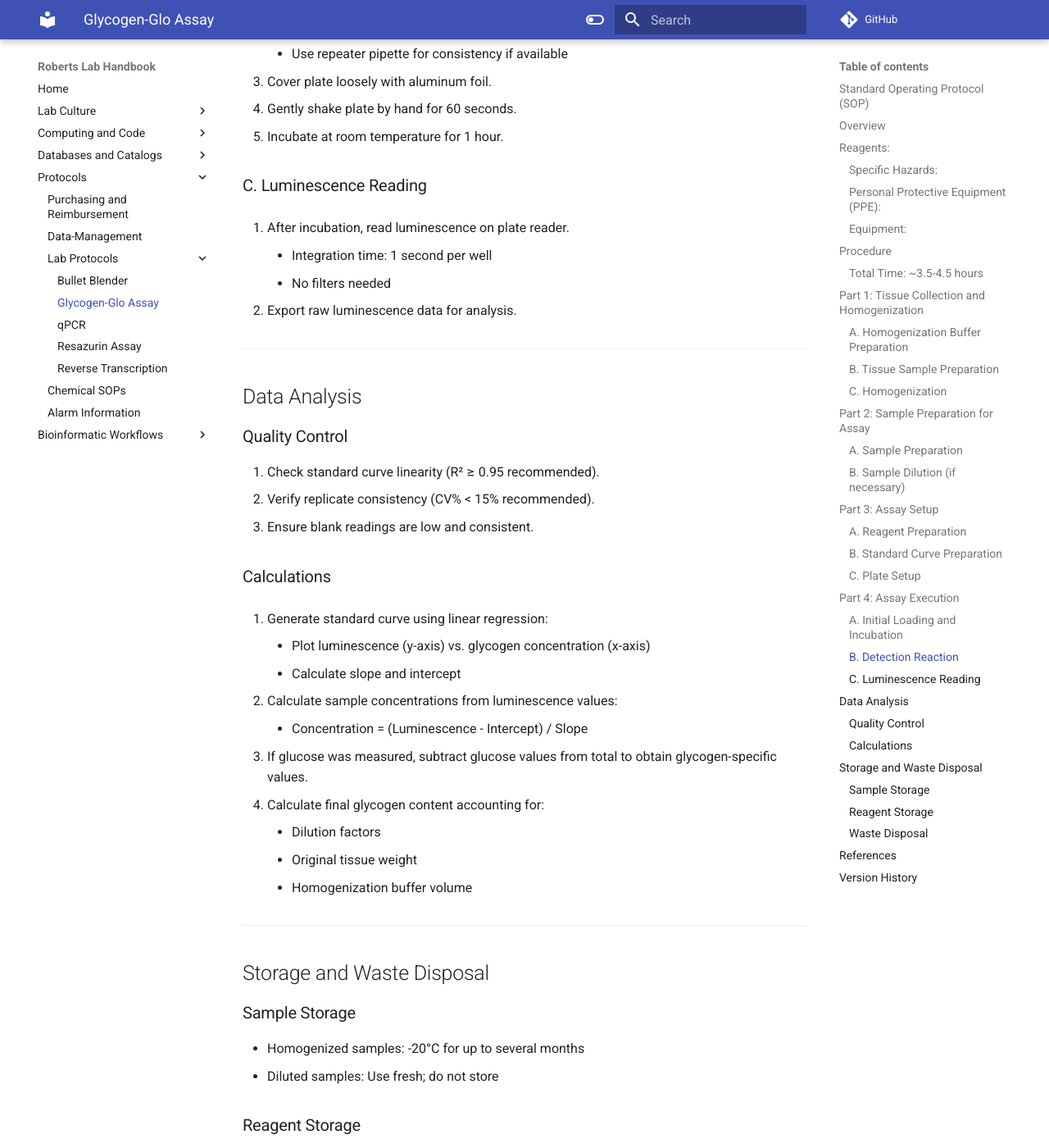
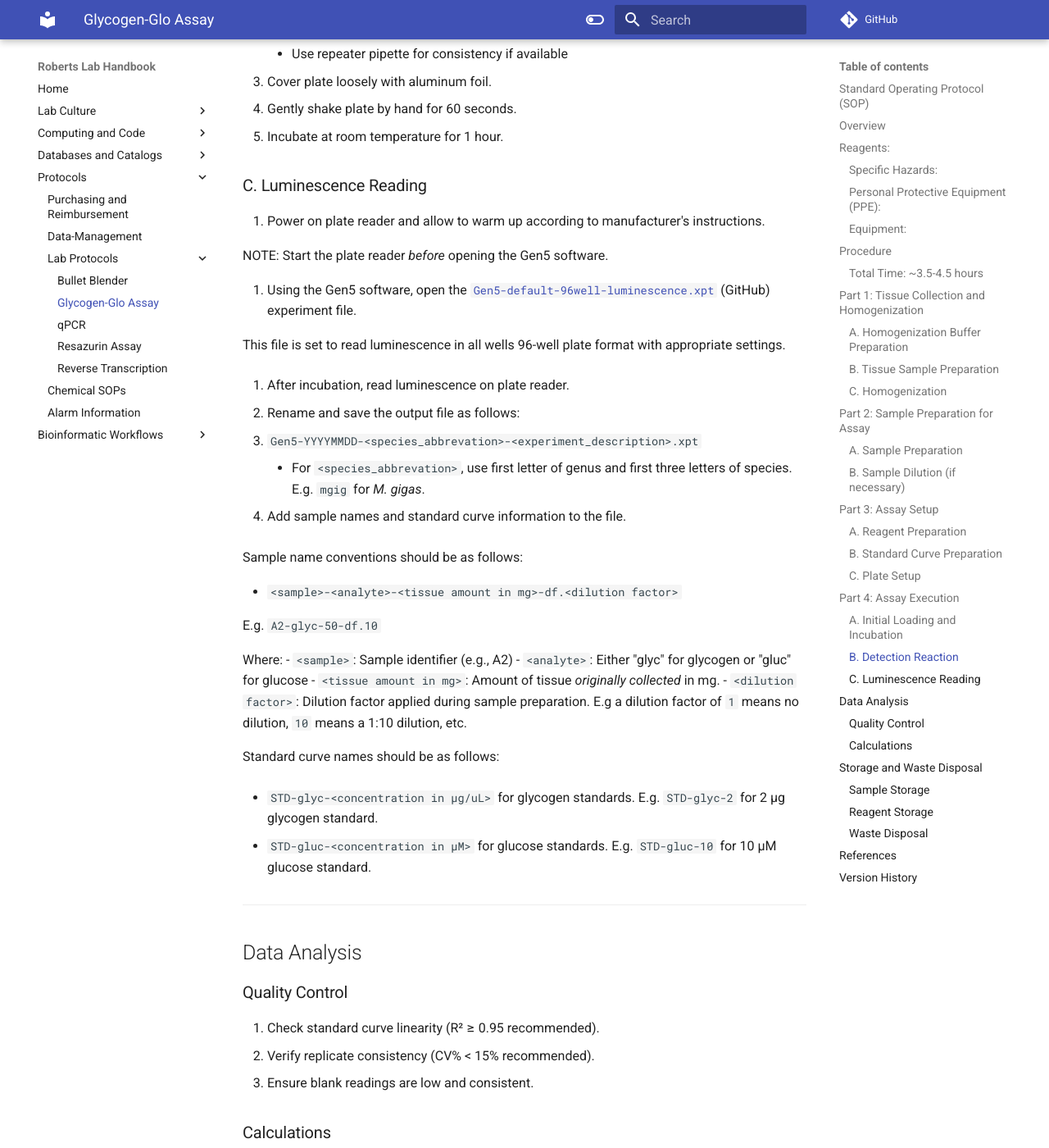
Before and after one commit to RobertsLab/resources, an MkDocs documentation site: the page built from docs/protocols/protocol-glycogen-glo-assay.md, in a window 1280 px wide and 1400 px high, scrolled down 6784 px. Shown: the whole window at 82% size. Built offline with MkDocs 1.6.1 and Material for MkDocs 9.7.7, drawn with Linux system fonts in a browser that asks for light colours; comment, search, counter and statistics services are not loaded.

Commit message:
Enhance luminescence reading section with detailed instructions for plate reader setup and data naming conventions

```diff
--- a/docs/protocols/protocol-glycogen-glo-assay.md
+++ b/docs/protocols/protocol-glycogen-glo-assay.md
@@ -228,11 +228,43 @@ Perform 1:10 dilutions: 10µL standard in 90µL dilution buffer.
 
 ### C. Luminescence Reading
 
-1. After incubation, read luminescence on plate reader.
-    - Integration time: 1 second per well
-    - No filters needed
+1. Power on plate reader and allow to warm up according to manufacturer's instructions.
 
-2. Export raw luminescence data for analysis.
+NOTE: Start the plate reader _before_ opening the Gen5 software.
+
+2. Using the Gen5 software, open the [`Gen5-default-96well-luminescence.xpt`](https://github.com/RobertsLab/sormi-assay-development/blob/main/Glycogen/data/plate_reader_files/Gen5-default-96well-luminescence.xpt) (GitHub) experiment file.
+
+This file is set to read luminescence in all wells 96-well plate format with appropriate settings.
+
+3. After incubation, read luminescence on plate reader.
+
+4. Rename and save the output file as follows:
+
+- `Gen5-YYYYMMDD-<species_abbrevation>-<experiment_description>.xpt`
+
+    - For `<species_abbrevation>`, use first letter of genus and first three letters of species. E.g. `mgig` for _M. gigas_.
+
+
+4. Add sample names and standard curve information to the file.
+
+Sample name conventions should be as follows:
+
+- `<sample>-<analyte>-<tissue amount in mg>-df.<dilution factor>`
+
+E.g. `A2-glyc-50-df.10`
+
+Where:
+- `<sample>`: Sample identifier (e.g., A2)
+- `<analyte>`: Either "glyc" for glycogen or "gluc" for glucose
+- `<tissue amount in mg>`: Amount of tissue _originally collected_ in mg.
+- `<dilution factor>`: Dilution factor applied during sample preparation. E.g a dilution factor of `1` means no dilution, `10` means a 1:10 dilution, etc.
+
+Standard curve names should be as follows:
+
+- `STD-glyc-<concentration in µg/uL>` for glycogen standards. E.g. `STD-glyc-2` for 2 µg glycogen standard.
+
+- `STD-gluc-<concentration in µM>` for glucose standards. E.g. `STD-gluc-10` for 10 µM glucose standard.
+
 
 
 ---
```
